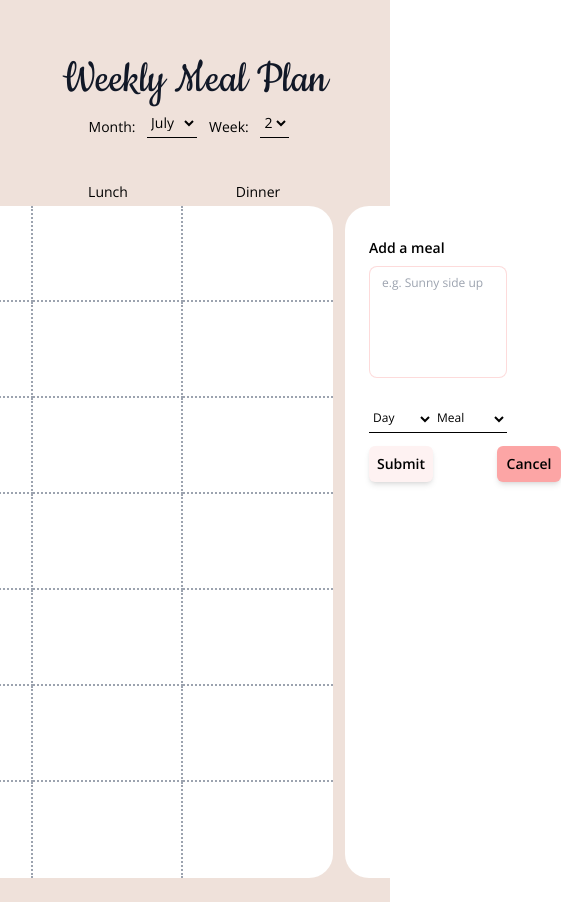
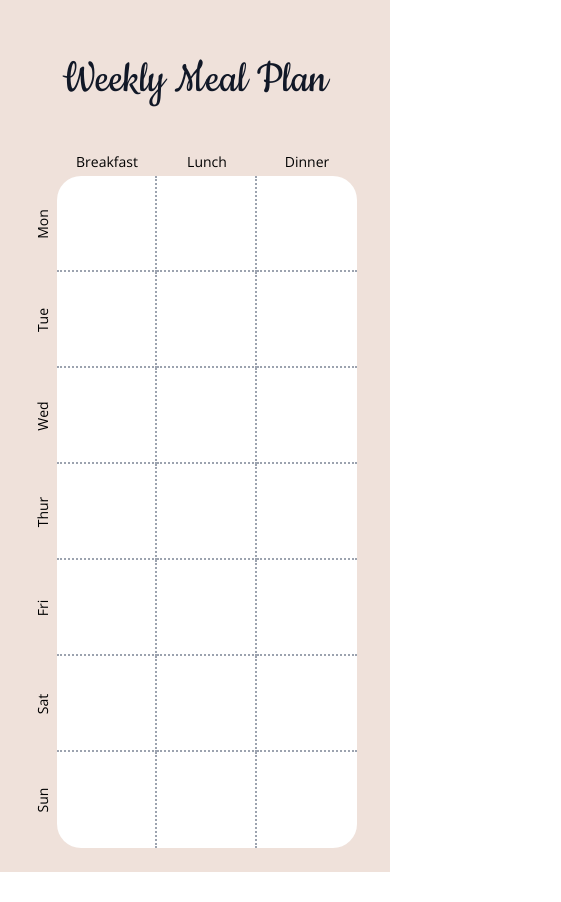
Before and after one commit to Seun-A/weekly-meal-planner, a React (Create React App) app: page / in a window 390 px wide. Shown: the whole page, 561 px wide, since content can reach past the window. After the commit the page ends 872 px from the top, so only its background shows below. Built offline with nearby package versions, Linux system fonts and the light colour scheme.

Commit message:
Responsiveness

```diff
--- a/src/App.js
+++ b/src/App.js
@@ -3,7 +3,7 @@ import Header from './sections/header/header.section';
 
 function App() {
   return (
-    <div className="App pt-12 pb-6 font-['Open_Sans'] bg-[#EFE1DA] min-h-[100vh]">
+    <div className="App relative pt-12 pb-6 font-['Open_Sans'] bg-[#EFE1DA] min-h-[100vh]">
       <Header />
       <Body />
     </div>
--- a/src/components/form-create/form-create.component.js
+++ b/src/components/form-create/form-create.component.js
@@ -54,7 +54,7 @@ const CreateForm = () => {
   }
 
   return (
-    <div className="form-container">
+    <div className="form-container invisible">
       <div className='font-semibold text-sm mb-2'>Add a meal</div>
       <form onSubmit={handleSubmit} onKeyDown={handleKeyDown}>
         <TextArea autoFocus value={content} onChange={handleChange} />
--- a/src/components/sidebar/sidebar.component.js
+++ b/src/components/sidebar/sidebar.component.js
@@ -7,10 +7,20 @@ const Sidebar = () => {
 
   return (
     <div
-      className={`sidebar
-        relative bg-white
-        mt-6 ms-3 rounded-3xl
-        py-8 px-6 w-60
+      className={`sidebar bg-white
+        mt-6 ms-3 py-8 px-6
+
+        fixed md:relative
+
+        border border-gray-300 md:border-0
+        rounded-3xl
+
+        w-60 min-h-[50%]
+        top-[50%] md:top-0
+        -translate-y-[50%] md:-translate-y-0
+
+        ${isEditVisible ? 'visible' : 'invisible'}
+        md:${isEditVisible ? 'visible' : 'visible'}
       `}
     >
       {
--- a/src/components/table/table.component.js
+++ b/src/components/table/table.component.js
@@ -10,7 +10,11 @@ const Table = () => {
     ));
 
     return (
-      <div className='grid group grid-cols-[1.5rem,150px,150px,150px]' key={i1}>
+      <div className={`
+        grid group
+        grid-cols-[1.5rem,100px,100px,100px]
+        md:grid-cols-[1.5rem,150px,150px,150px]
+      `} key={i1}>
         <div className="-rotate-90 translate-y-9 -translate-x-9 text-center h-6 w-24 text-sm">{day}</div>
         {mealBoxes}
       </div>
@@ -19,7 +23,11 @@ const Table = () => {
 
   return (
     <div className="meal-table">
-      <div className="grid grid-cols-[1.5rem,150px,150px,150px]">
+      <div className={`
+        grid
+        grid-cols-[1.5rem,100px,100px,100px]
+        md:grid-cols-[1.5rem,150px,150px,150px]
+      `}>
         <div className="h-6 w-6"></div>
         <div className="text-sm text-center">Breakfast</div>
         <div className="text-sm text-center">Lunch</div>
--- a/src/components/text-area/text-area.component.js
+++ b/src/components/text-area/text-area.component.js
@@ -2,7 +2,6 @@ const TextArea = ({...props }) => (
   <textarea
     {...props}
     name="content"
-    selectionEnd={1000} // It only works on second click
     className={`
       h-28 w-full border border-black rounded-lg resize-none text-xs py-2 px-3
       focus:outline-none
--- a/src/sections/body/body.section.js
+++ b/src/sections/body/body.section.js
@@ -12,7 +12,11 @@ const Body = () => {
   }, [table]);
 
   return (
-  <div className="body-section flex justify-center mt-10">
+  <div className={`body-section mt-10
+    flex justify-center
+    flex-col md:flex-row
+    items-center md:items-stretch
+  `}>
     <Table />
     <Sidebar />
   </div>
--- a/src/sections/header/header.section.js
+++ b/src/sections/header/header.section.js
@@ -1,15 +1,12 @@
-import DateSection from "../date/date.section";
-
 const Header = () => (
-  <header className="header-section flex flex-col justify-center items-center">
+  <header className="header-section flex flex-col justify-center items-center ">
     <div className={`
       heading
-      font-['Cookie'] text-5xl text-gray-900 py-2
+      font-['Cookie'] text-5xl text-gray-900 p-2
       sm:truncate sm:text-6xl sm:tracking-tight
     `}>
       Weekly Meal Plan
     </div>
-    <DateSection />
   </header>
 )
 
```
